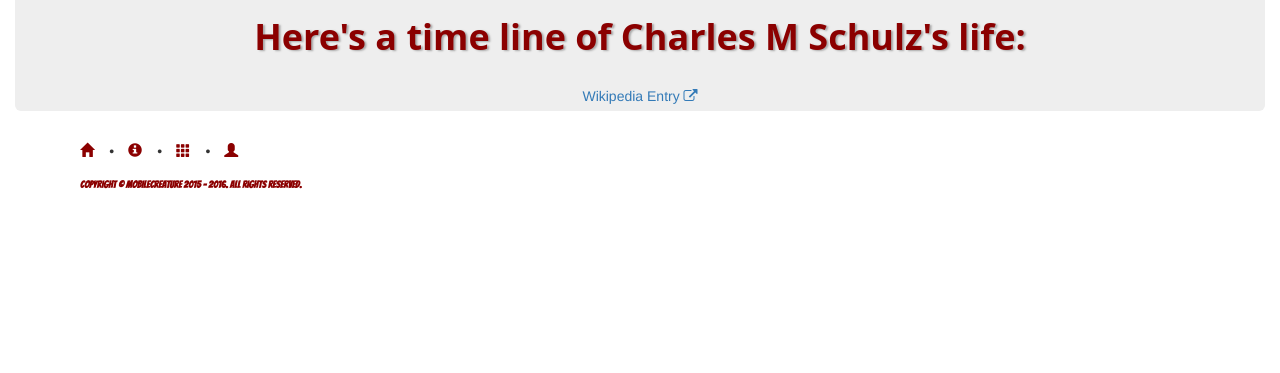
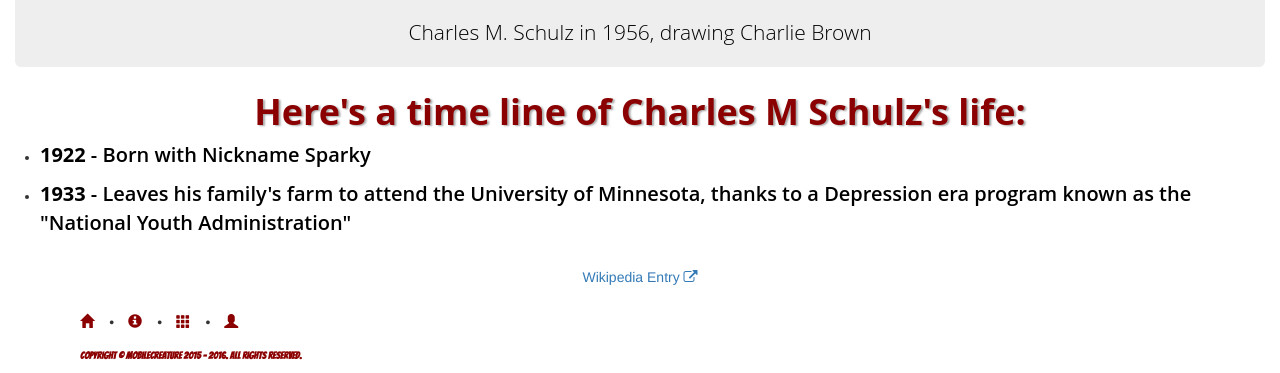
Before and after one commit to GJSmith3rd/FCC-Zipline-Tribute-Page, a website: page index.html in a window 1280 px wide. Shown: the part 598-971 px from the top of the page. Before the commit the page ends 801 px from the top, so only its background shows below. Drawn offline with nearby package versions, Linux system fonts and the light colour scheme.

Commit message:
Building timeline with UL.

```diff
--- a/index.html
+++ b/index.html
@@ -142,16 +142,39 @@
       <h2>Creator of the Peanuts Comic Strip</h2>
 
       <img class="img-responsive center-block" src="http://i.imgur.com/CJkqlnD.jpg" title="source: imgur.com" />
-
-      <h3>Here's a time line of Charles M Schulz's life:</h3>
-
-
-      <br><a href="https://en.wikipedia.org/wiki/Charles_M._Schulz" target="_blank">Wikipedia Entry <i class="fa fa-external-link"></i></a>
-
+      <br>
+      <p>
+        Charles M. Schulz in 1956, drawing Charlie Brown
+      </p>
     </div>
   </div>
   <!--/.jumbotron text-center -->
   <!--/.jumbotron -->
+
+  <div>
+
+    <div class="text-center">
+      <h3>Here's a time line of Charles M Schulz's life:</h3>
+    </div>
+
+    <div>
+      <ul class="">
+        <li>
+          <p><b>1922</b> - Born with Nickname Sparky</p>
+        </li>
+        <li>
+          <p><b>1933</b> - Leaves his family's farm to attend the University of Minnesota, thanks to a Depression era program
+            known as the "National Youth Administration"</p>
+        </li>
+      </ul>
+    </div>
+
+    <br>
+    <div class="text-center">
+      <a href="https://en.wikipedia.org/wiki/Charles_M._Schulz" target="_blank">Wikipedia Entry <i class="fa fa-external-link"></i></a>
+    </div>
+
+  </div>
 
   <!--begin FOOTER container-->
   <div class="container ">
```
